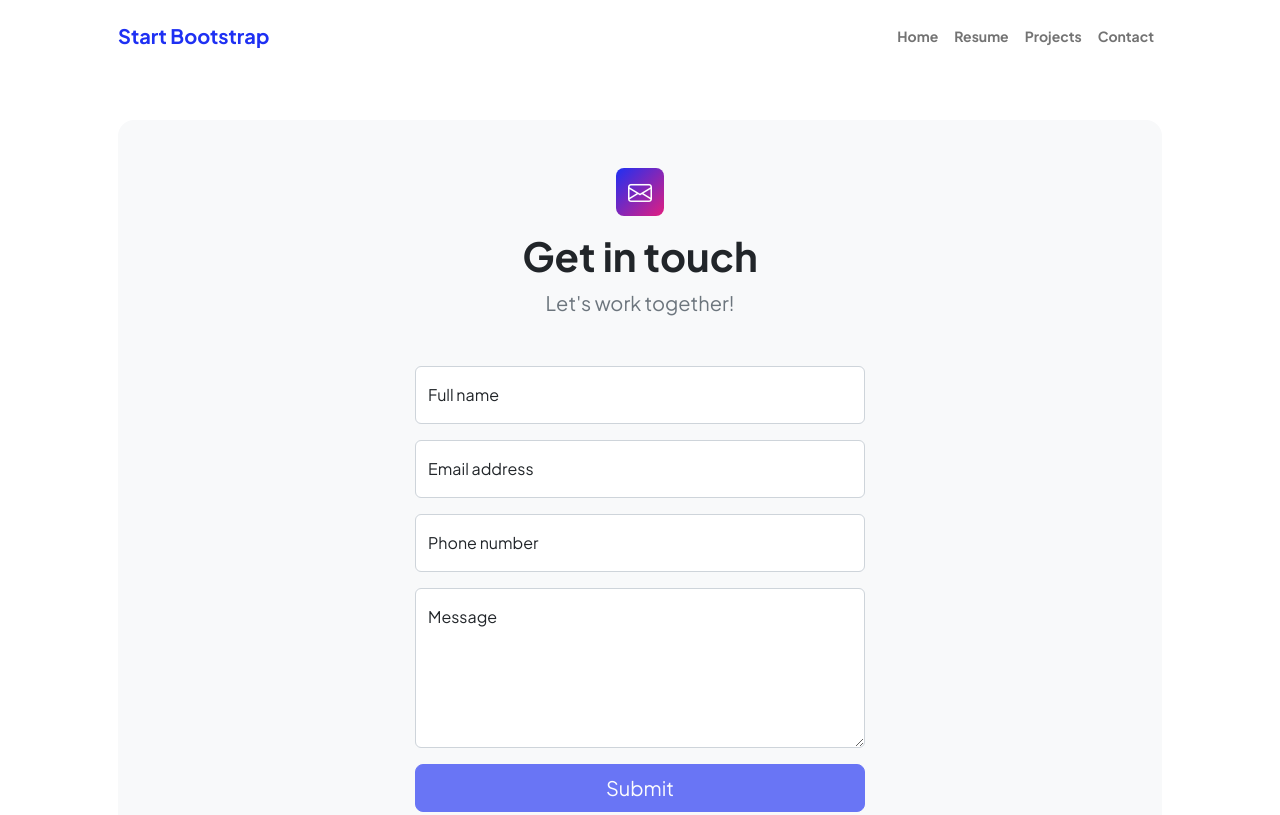
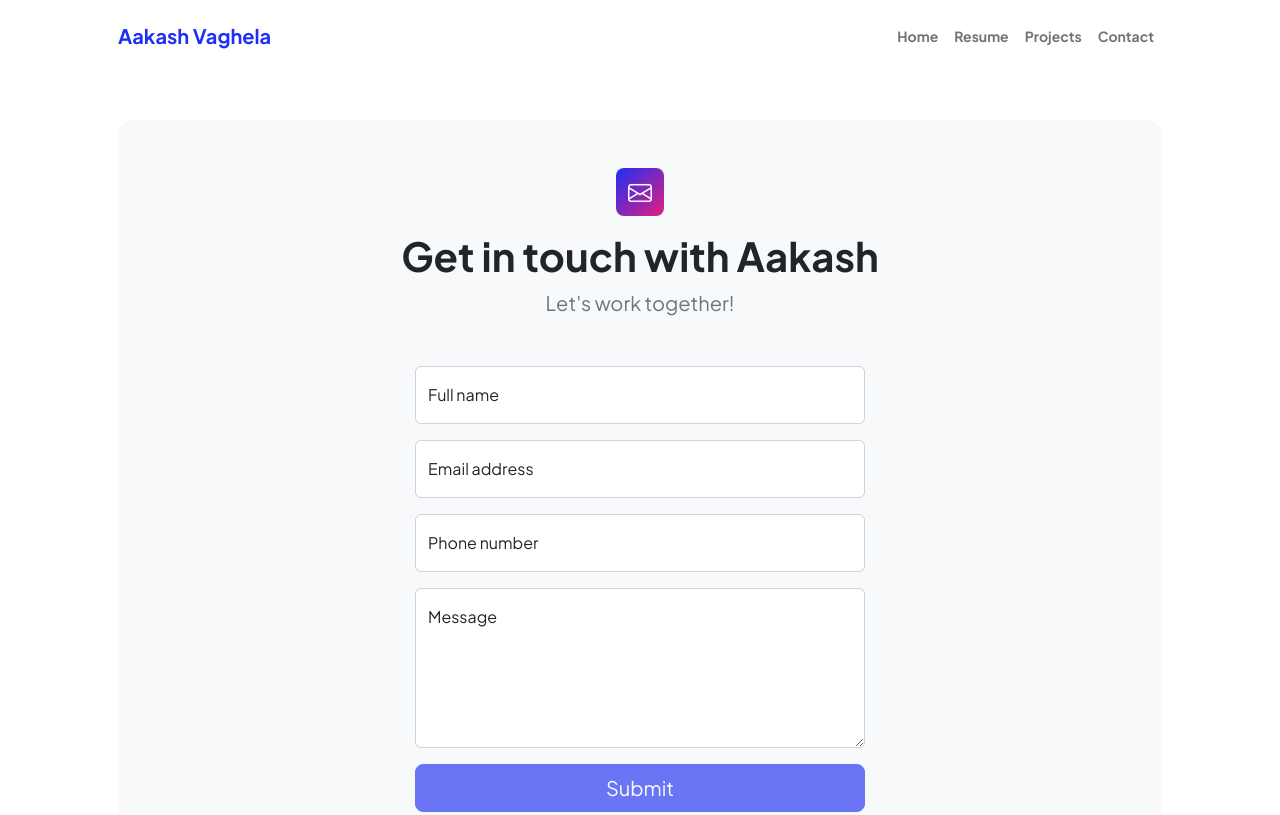
Before and after one commit to vaghelaaakash007/aakashvaghela, a plain HTML site: page contact.html in a window 1280 px wide. Shown: the top 815 px of the page. Drawn offline with nearby package versions, Linux system fonts and the light colour scheme.

Commit message:
Update contact.html

```diff
--- a/contact.html
+++ b/contact.html
@@ -5,7 +5,7 @@
         <meta name="viewport" content="width=device-width, initial-scale=1, shrink-to-fit=no" />
         <meta name="description" content />
         <meta name="author" content />
-        <title>Modern Business - Start Bootstrap Template</title>
+        <title>Modern Business - Aakash Vikram Vaghela</title>
         <!-- Favicon-->
         <link rel="icon" type="image/x-icon" href="assets/favicon.ico" />
         <!-- Custom Google font-->
@@ -22,7 +22,7 @@
             <!-- Navigation-->
             <nav class="navbar navbar-expand-lg navbar-light bg-white py-3">
                 <div class="container px-5">
-                    <a class="navbar-brand" href="index.html"><span class="fw-bolder text-primary">Start Bootstrap</span></a>
+                    <a class="navbar-brand" href="index.html"><span class="fw-bolder text-primary">Aakash Vaghela</span></a>
                     <button class="navbar-toggler" type="button" data-bs-toggle="collapse" data-bs-target="#navbarSupportedContent" aria-controls="navbarSupportedContent" aria-expanded="false" aria-label="Toggle navigation"><span class="navbar-toggler-icon"></span></button>
                     <div class="collapse navbar-collapse" id="navbarSupportedContent">
                         <ul class="navbar-nav ms-auto mb-2 mb-lg-0 small fw-bolder">
@@ -41,7 +41,7 @@
                     <div class="bg-light rounded-4 py-5 px-4 px-md-5">
                         <div class="text-center mb-5">
                             <div class="feature bg-primary bg-gradient-primary-to-secondary text-white rounded-3 mb-3"><i class="bi bi-envelope"></i></div>
-                            <h1 class="fw-bolder">Get in touch</h1>
+                            <h1 class="fw-bolder">Get in touch with Aakash</h1>
                             <p class="lead fw-normal text-muted mb-0">Let's work together!</p>
                         </div>
                         <div class="row gx-5 justify-content-center">
```
